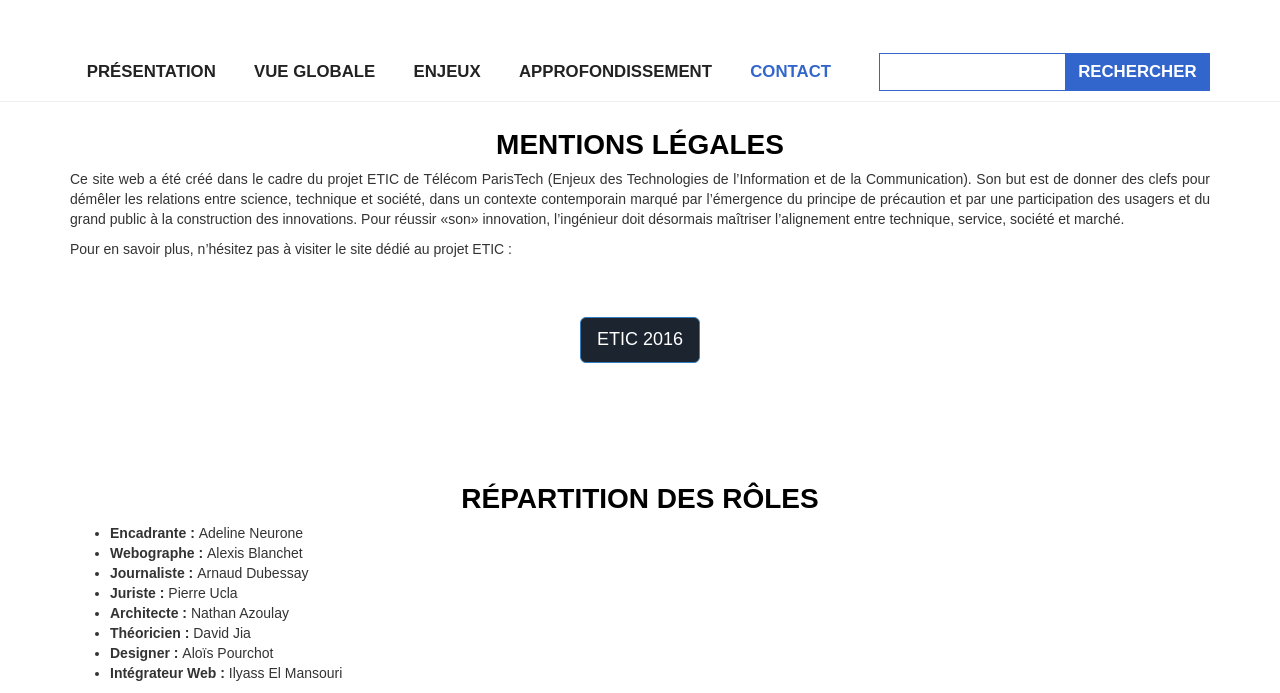
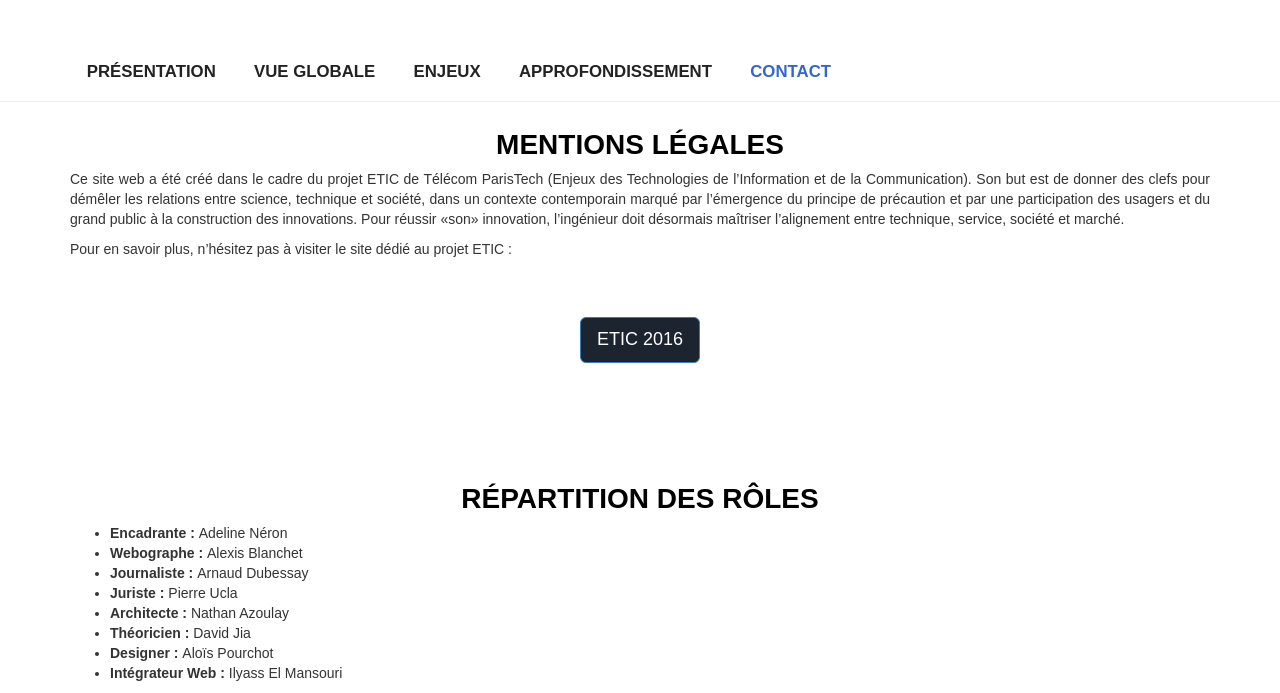
Before and after one commit to Ethique-tic/projets-stamina, a plain HTML site: page contact.html in a window 1280 px wide. Shown: the part 107-800 px from the top of the page. Drawn offline with Linux system fonts and the light colour scheme; a web font is replaced by a local one.

Commit message:
Modification de la barre rechercher et du js

```diff
--- a/contact.html
+++ b/contact.html
@@ -53,15 +53,7 @@ Author: Ilyass El Mansouri
 									});
 								});
 							</script>
-				            <!-- search -->
-				            <div class="top-search">
-				            	<form>
-				            		<input type="text">
-				            		<input type="submit" value="Rechercher" />
-				            	</form>
-				            </div>
-				            <div class="clearfix"> </div>
-				            <!-- search -->
+
 				          </div>
 						  </div>
 			        </div>
@@ -109,7 +101,7 @@ Author: Ilyass El Mansouri
 							<h2>Répartition des rôles</h2>
 						</div>
 						<ul>
-						<li><b>Encadrante : </b>Adeline Neurone</li>
+						<li><b>Encadrante : </b>Adeline Néron</li>
 						<li><b>Webographe : </b>Alexis Blanchet</li>
 						<li><b>Journaliste : </b>Arnaud Dubessay</li>
 						<li><b>Juriste : </b>Pierre Ucla</li>
```
Also changed, not shown: about.html (+7 -9 lines), index.html (+0 -9 lines), products.html (+0 -9 lines), services.html (+0 -9 lines).
